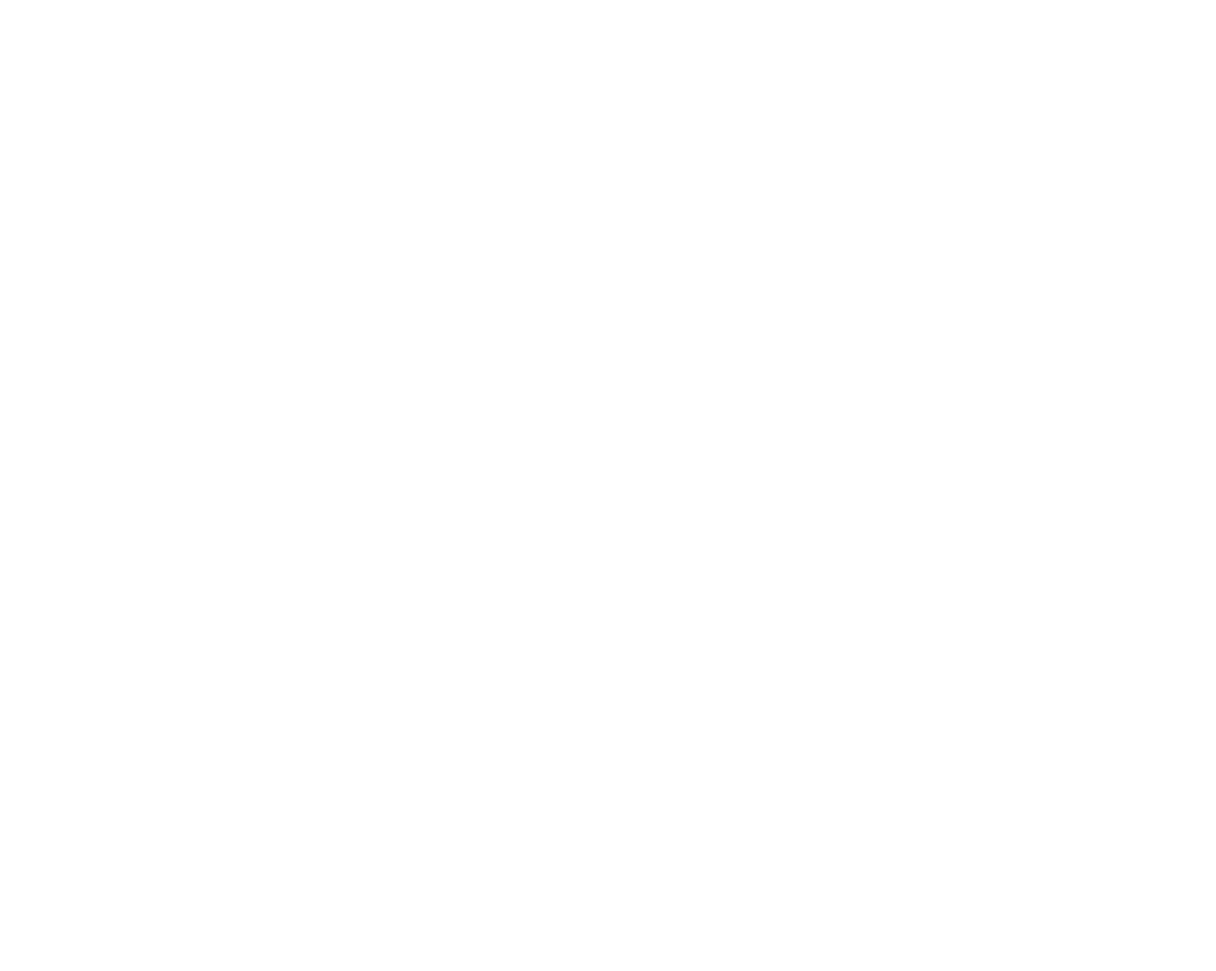
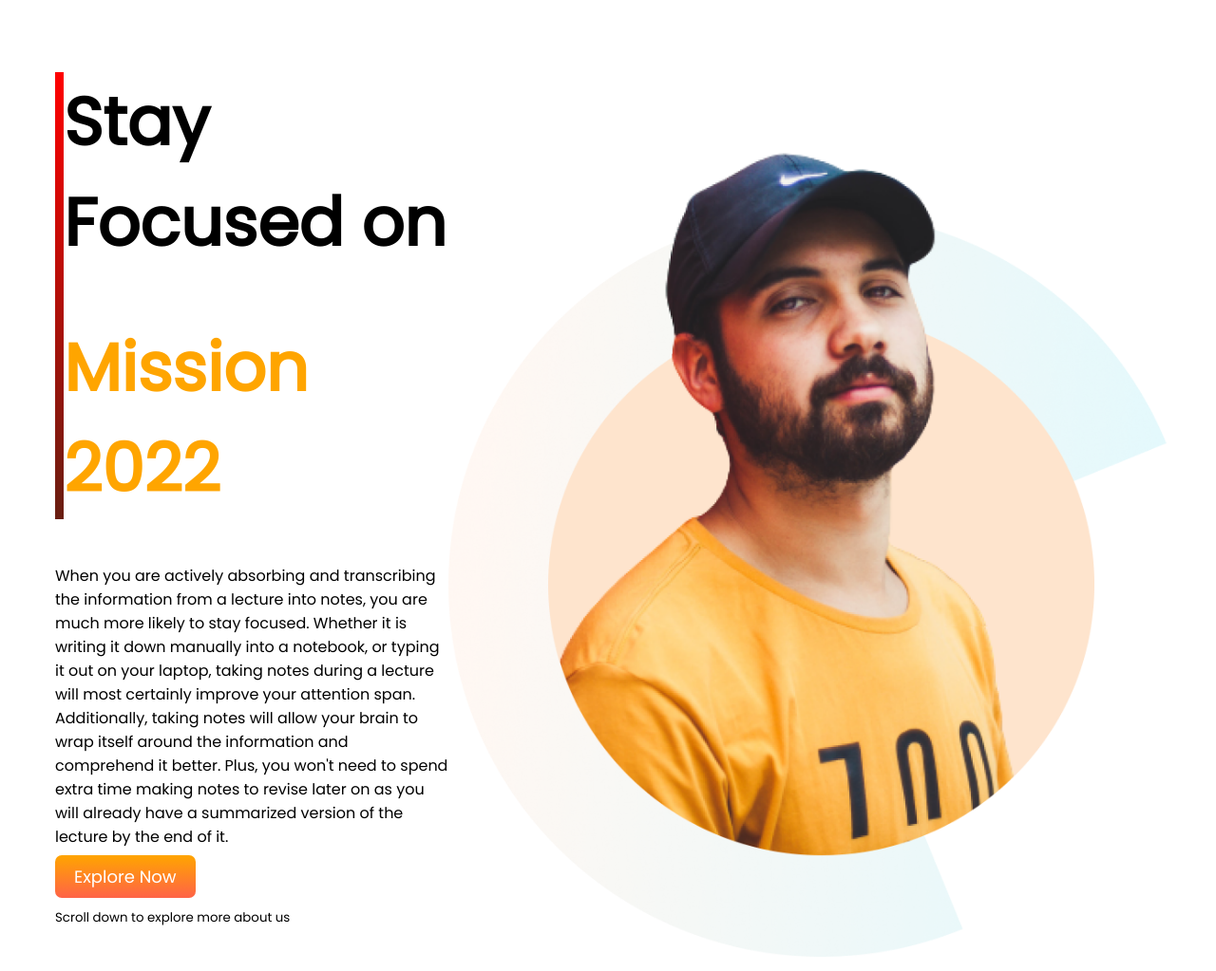
Before and after one commit to Mirza2018/assingment1, a plain HTML site: page index.html in a window 1280 px wide. Shown: the whole page at 95% size. Before the commit the page ends 800 px from the top, so only its background shows below. Drawn offline with Linux system fonts and the light colour scheme.

Commit message:
add 1st part

```diff
--- a/index.html
+++ b/index.html
@@ -2,15 +2,43 @@
 <html lang="en">
 
 <head>
+    <meta charset="UTF-8">
+    <meta http-equiv="X-UA-Compatible" content="IE=edge">
+    <meta name="viewport" content="width=device-width, initial-scale=1.0">
     <title>Document</title>
-    <link rel="stylesheet" href="style.css">
     <link rel="preconnect" href="https://fonts.googleapis.com">
     <link rel="preconnect" href="https://fonts.gstatic.com" crossorigin>
     <link href="https://fonts.googleapis.com/css2?family=Poppins&display=swap" rel="stylesheet">
+    <link rel="stylesheet" href="style.css">
 </head>
 
 <body>
 
+    <body>
+        <div class="container">
+            <div>
+                <div class="border-left">
+                    <h1>
+                        Stay Focused on
+                    </h1>
+
+                    <h1 class="orange-color">Mission 2022</h1>
+                </div>
+                <p>When you are actively absorbing and transcribing the information from a lecture into notes, you are
+                    much more likely to stay focused. Whether it is writing it down manually into a notebook, or typing
+                    it out on your laptop, taking notes during a lecture will most certainly improve your attention
+                    span. Additionally, taking notes will allow your brain to wrap itself around the information and
+                    comprehend it better. Plus, you won't need to spend extra time making notes to revise later on as
+                    you will already have a summarized version of the lecture by the end of it.</p>
+                <a class="link-button" target="_blank"
+                    href="https://jmeducationgroup.com/how-to-stay-focused-in-lectures/">Explore Now</a>
+                <p> <small> Scroll down to explore more about us</small></p>
+            </div>
+            <div">
+                <img src="images/person/person-0.png" alt="">
+        </div>
+        </div>
+    </body>
 </body>
 
 </html>
--- a/style.css
+++ b/style.css
@@ -1,4 +1,42 @@
 body {
     font-family: 'Poppins', sans-serif;
-    margin: 2px;
 }
+
+h1 {
+    font-size: 70px;
+    width: bold;
+}
+
+.orange-color {
+    color: orange;
+
+}
+
+.container {
+    display: flex;
+    margin-left: 50px;
+    align-items: center;
+    justify-content: center;
+}
+
+img {
+    height: 1000px;
+    margin-right: 15px;
+}
+
+.border-left {
+    border-left: 9px solid;
+    border-image: linear-gradient(red, rgb(104, 30, 17));
+    border-image-slice: 1;
+}
+
+.link-button {
+    text-decoration: none;
+    margin-top: 90px;
+    padding: 10px 20px;
+
+    background-image: linear-gradient(orange, tomato);
+    border-radius: 7px;
+    color: white;
+    font-size: large;
+}
```
